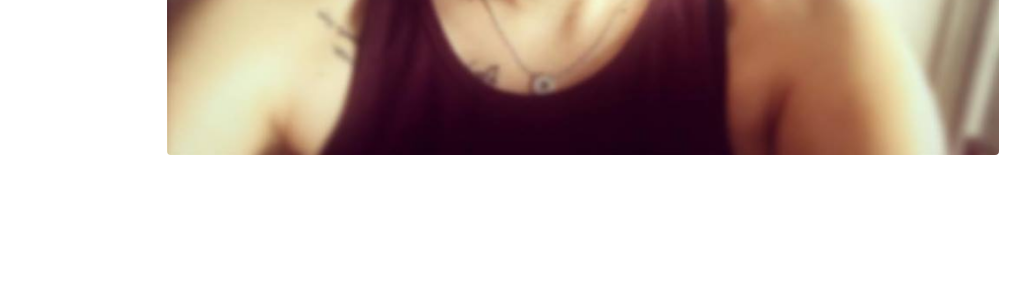
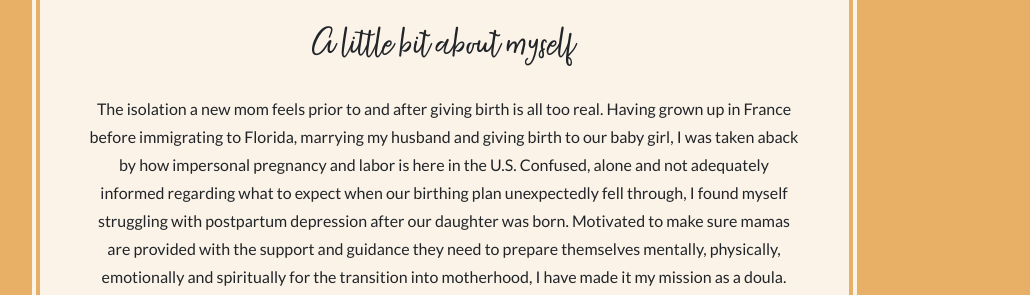
Before and after one commit to Belle85/OulalaDoula, a website: page belle.html in a window 1280 px wide. Shown: the part 767-1062 px from the top of the page, without its empty margins (196-1226 px from the left). Drawn offline with Linux system fonts and the light colour scheme.

Commit message:
Added content to the Meet Doula Belle page.

```diff
--- a/belle.html
+++ b/belle.html
@@ -61,101 +61,64 @@
             <a class="nav-link text-uppercase text-expanded" href="selfcare.html">Selfcare</a>
           </li>
           <li class="nav-item px-lg-4">
-            <a class="nav-link text-uppercase text-expanded" href="connectt.html">Connectt</a>
+            <a class="nav-link text-uppercase text-expanded" href="connectt.html">Connect</a>
           </li>
         </ul>
       </div>
     </div>
   </nav>
 
-  <section class="page-section clearfix">
+
+  <section class="page-section cta">
     <div class="container">
-      <div class="intro">
-        <img class="intro-img img-fluid mb-3 mb-lg-0 rounded" src="img/bellephoto.PNG" alt="">
-        <div class="intro-text left-0 text-center bg-faded p-5 rounded">
-          <h2 class="section-heading mb-4">Soon meet your Doula Belle</span>
-          </h2>
+      <div class="row">
+        <div class="col-xl-9 mx-auto">
+          <div class="cta-inner text-center rounded">
 
-          <!-- <p class="mb-3 myBlockquotes">"If a Doula were a drug, it would be unethical not to use it.”
-            <footer class="blockquote-footer" id="blockquoteFooter">Dr. John H. Kennell, M.D. </footer>
-          </p> -->
+            <img class="intro-img img-fluid mb-3 mb-lg-0 " id="bellephoto2" style="margin-bottom:20px" src="img/bellephoto2.JPG"
+              alt="Meet Doula Belle">
 
-          <p class="mb-3">Come back in few days...
-            <!-- <br>
-            So what is a Doula ? You wonder. -->
-          </p>
 
-          <!-- <div class="intro-button mx-auto">
-            <a class="btn btn-primary btn-xl" href="whatsadoula.html">Continue...</a>
-          </div> -->
+            <h2 class="section-heading mb-4">
+              <span class="section-heading-lower">A little bit about myself</span>
+            </h2>
+
+            <p class="mb-0">The isolation a new mom feels prior to and after giving birth is all too real. Having grown
+              up in France before immigrating to Florida, marrying my husband and giving birth to our baby girl, I was
+              taken aback by how impersonal pregnancy and labor is here in the U.S. Confused, alone and not adequately
+              informed regarding what to expect when our birthing plan unexpectedly fell through, I found myself
+              struggling with postpartum depression after our daughter was born. Motivated to make sure mamas are
+              provided with the support and guidance they need to prepare themselves mentally, physically, emotionally
+              and spiritually for the transition into motherhood, I have made it my mission as a doula.
+              <br><br>
+              Whether cooking for my family, perfecting a yoga pose or assisting new mommies as they welcome their
+              little bundles of joy, I put passion into all that I do. I coach women and stand beside them every step
+              of the way – from pregnancy, through childbirth and during the postpartum period. Committed to building
+              bonds based on friendship with my expecting (and new) moms, I can be considered a trusted friend, a
+              partner, a confidant. You shouldn't have to embark on the journey of maternity alone. With an open heart
+              and an open mind, I am here to guide you and walk alongside you as you experience one of the most
+              monumental events of your life.
+              <br><br>
+              When I'm not caring for my daughter Harper or helping my mommy clients, I enjoy crafting, riding my bike,
+              playing board games with my hubby Joshua and cuddling with our two cats. Married to a creative
+              artist/poet, my life is always full of creativity, love and laughter.
+              <br><br>
+              Let's join forces to bring your little one into the world surrounded by lots of love and good vibes. I
+              can't wait to join you on your journey to becoming a mom. Put fear aside and buckle up for the ride. Lean
+              on me in the good times and during bad times.
+              <br><br>
+              Now that you know about me I can't wait to get to know you. I will be patiently awaiting your call.
+              <br><br>
+              Until then, sending lots of love and light your way.
+            </p>
+              <h3 id="aboutsignature">
+                <span class="section-heading-lower" id="aboutsignature">Sincerely, Doula Belle.</span>
+              </h3>
+          </div>
         </div>
       </div>
     </div>
   </section>
-
-  <!-- <section class="page-section cta">
-    <div class="container">
-      <div class="row">
-        <div class="col-xl-9 mx-auto">
-          <div class="cta-inner text-center rounded">
-            <h2 class="section-heading mb-4">
-              <span class="section-heading-lower">My Promise To You</span>
-            </h2>
-            <p class="mb-0">To me, being your Doula is not just to be there on your big day, it is more than serving
-              you as a birthing mother.</p>
-            <br>
-            <blockquote class="mb-3 myBlockquotes">To me, being your Doula is a commitment.</blockquote>
-
-            <p class="mb-0">It is the commitment to give you the best if my knowlwedge so you can be confident that you
-              are making decisions that feel right for you, your baby and your family in any scenario to always have
-              the best
-              possible outcome while respecting the values you care about.
-              <br><br>
-              It is the commitment that I will be there if you need a shoulder to cry because you are tired and fed up
-              and you just want to see your feet again. I will be there at 3:00 a.m. when you had an insane nightmare
-              and you need reassurance. I will hold your hand and remind you how beautifully pregnant and strong you
-              are
-              and how powerful your body is. I will tell you not to fear because your body knows and you are doing an
-              amazing job, I will tell that you are a lot stronger than you think you are. I will help you bring back
-              your
-              confidence going away with your last wave so you can continue to rock your birth like a Goddess. You got
-              this.
-              <br><br>
-              Being your Doula is the commitment that I will make raspberries and moan with you to help you through
-              each one of your contractions if you need me to. I will help you touch your baby's head if you want to as
-              you reach the climax of your pregnancy. I will make your mother-in-law leave if that is was you need. I
-              will
-              make sure that your partner eats and drinks so he/she can support you until the end.
-              This is what it means to me to be your Doula.
-            </p>
-            <p class="mb-0">
-              <br>
-              Also, it is not because baby is here that I will disappear on you. Nope.
-              <br>
-              Being your Doula is also making sure that you and your family are adjusting well to all the changes
-              involved with the arrival of your baby.
-              It is making sure that baby is well transitioning in his new environment, that mommy is resting, and
-              healing both physically and emotionally and, it is also to make sure that your partner find his/her
-              place
-              in this new setting.
-              <br><br>
-              And then and only then my presence will fade away.
-              I know I will forever carry you in my heart because I am the humble witness of your strength
-              as you birth your child into this world and to me that is the apogee of life. It is unique.
-              <br>
-            </p>
-            <p>How could I forget?</p>
-            <img class="intro-img img-fluid mb-3 mb-lg-0 " id="photoPromise" style="margin-bottom:20px" src="img/DoulaBellePhoto.PNG"
-              alt="Meet Doula Belle">
-
-            <h3>
-              <span class="section-heading-lower">With Love, Doula Belle.</span>
-            </h3>
-          </div>
-        </div>
-      </div>
-    </div>
-  </section> -->
 
   <!-- THIS IS MY FOOTER-->
   <footer class="footer text-faded text-center " id="footerSection">
--- a/css/business-casual.css
+++ b/css/business-casual.css
@@ -275,8 +275,16 @@ p {
   margin-bottom: 25px
 }
 
+#bellephoto2{
+  border-radius: 50%;
+  height: 400px;
+}
+
 .address strong {
   font-size: 1.2rem;
+}
+#aboutsignature{
+  margin-top: 25px;
 }
 
 
```
Also changed, not shown: selfcare.html (+7 -7 lines), img/bellephoto2.JPG (added), img/meet.jpg.
